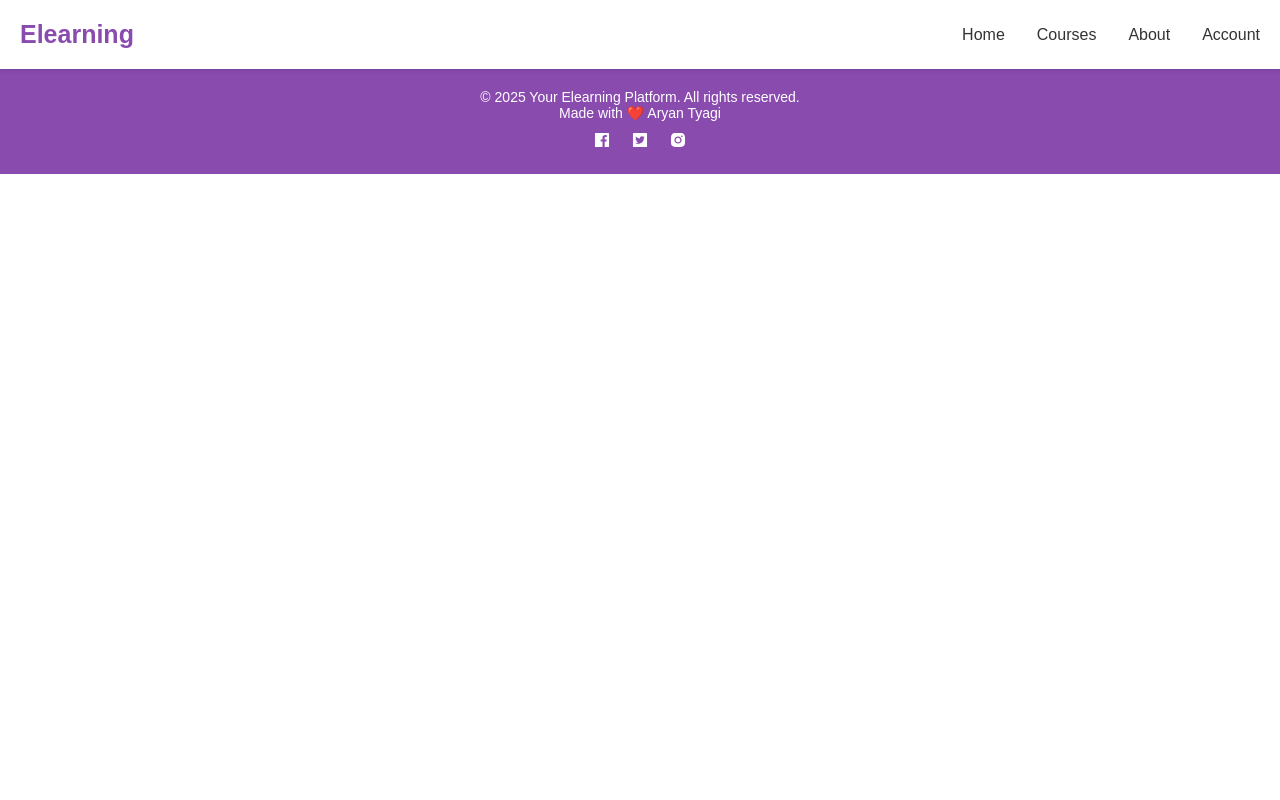
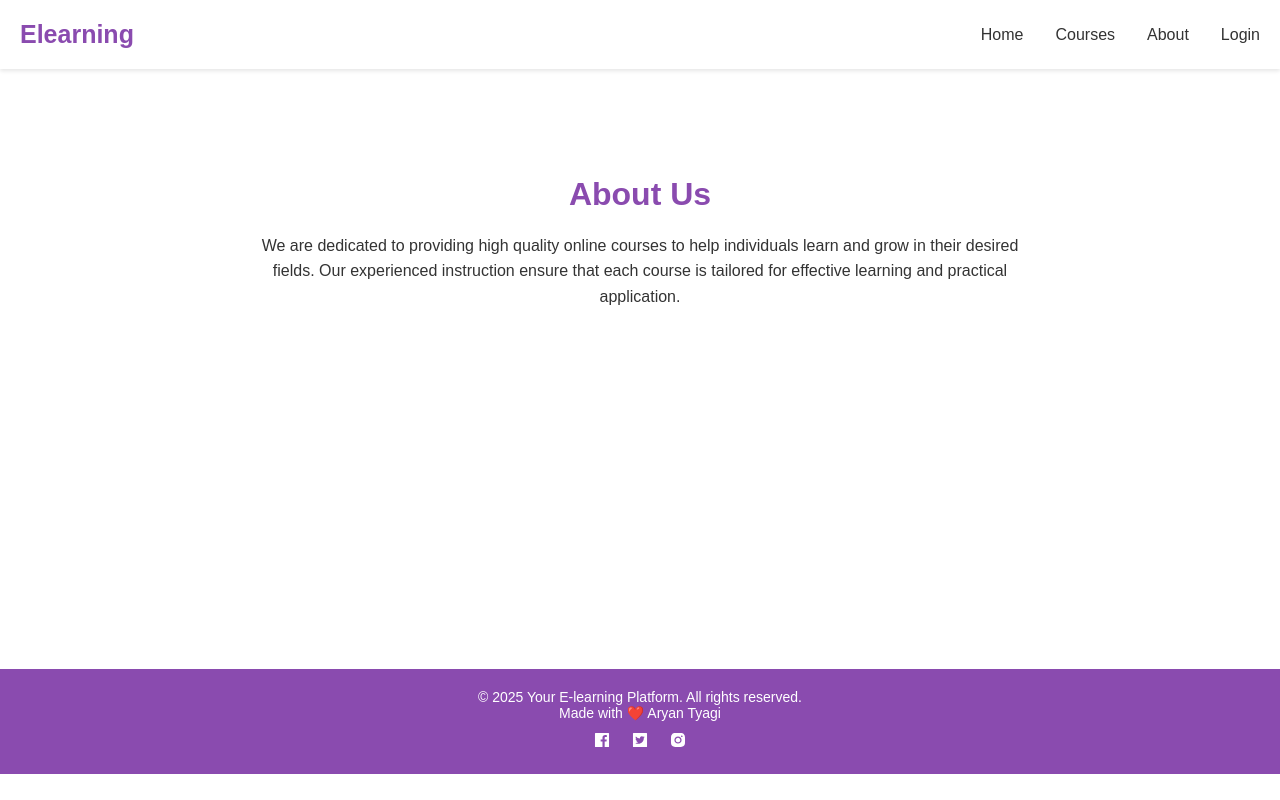
Before and after one commit to Lonewolf-0/e-learning, a React (Vite) app in the folder frontend/: page /about in a window 1280 px wide. Built offline with nearby package versions, Linux system fonts and the light colour scheme.

Commit message:
feat: implement user authentication with login, register, and profile management; add About and Account pages; enhance routing and context management

```diff
--- a/frontend/package.json
+++ b/frontend/package.json
@@ -10,8 +10,10 @@
     "preview": "vite preview"
   },
   "dependencies": {
+    "axios": "^1.9.0",
     "react": "^18.3.1",
     "react-dom": "^18.3.1",
+    "react-hot-toast": "^2.5.2",
     "react-icons": "^5.5.0",
     "react-router-dom": "^7.5.1"
   },
--- a/frontend/src/App.jsx
+++ b/frontend/src/App.jsx
@@ -7,19 +7,28 @@
 import Register from "./pages/auth/Register";
 import Verify from "./pages/auth/Verify";
 import Footer from "./components/footer/Footer";
+import About from "./pages/about/About";
+import Account from "./pages/account/Account";
+import { UserData } from "./context/UserContext";
 
 const App = () => {
+  const { isAuth, user } = UserData();
   return (
     <>
       <BrowserRouter>
-        <Header />
+        <Header isAuth={isAuth} />
         <Routes>
           <Route path="/" element={<Home />} />
-          <Route path="/login" element={<Login />} />
-          <Route path="/register" element={<Register />} />
-          <Route path="/verify" element={<Verify />} />
+          <Route path="/about" element={<About />} />
+          <Route
+            path="/account"
+            element={isAuth ? <Account user={user} /> : <Login />}
+          />
+          <Route path="/login" element={isAuth ? <Home /> : <Login />} />
+          <Route path="/register" element={isAuth ? <Home /> : <Register />} />
+          <Route path="/verify" element={isAuth ? <Home /> : <Verify />} />
         </Routes>
-        <Footer/>
+        <Footer />
       </BrowserRouter>
     </>
   );
--- a/frontend/src/components/footer/Footer.jsx
+++ b/frontend/src/components/footer/Footer.jsx
@@ -10,7 +10,7 @@
     <footer>
       <div className="footer-content">
         <p>
-          &copy; {currentYear} Your Elearning Platform. All rights reserved.{" "}
+          &copy; {currentYear} Your E-learning Platform. All rights reserved.{" "}
           <br />
           Made with ❤️ <a href="https://github.com/lonewolf-0">Aryan Tyagi</a>
         </p>
--- a/frontend/src/components/header/Header.jsx
+++ b/frontend/src/components/header/Header.jsx
@@ -2,7 +2,7 @@
 import "./header.css";
 import { Link } from "react-router-dom";
 
-const Header = () => {
+const Header = ({ isAuth }) => {
   return (
     <header>
       <div className="logo">Elearning</div>
@@ -10,7 +10,11 @@
         <Link to={"/"}>Home</Link>
         <Link to={"/courses"}>Courses</Link>
         <Link to={"/about"}>About</Link>
-        <Link to={"/account"}>Account</Link>
+        {isAuth ? (
+          <Link to={"/account"}>Account</Link>
+        ) : (
+          <Link to={"/login"}>Login</Link>
+        )}
       </div>
     </header>
   );
--- /dev/null
+++ b/frontend/src/context/UserContext.jsx
@@ -0,0 +1,88 @@
+import { createContext, useContext, useEffect, useState } from "react";
+import axios from "axios";
+import { server } from "../main";
+import toast, { Toaster } from "react-hot-toast";
+
+const UserContext = createContext();
+
+export const UserContextProvider = ({ children }) => {
+  const [user, setUser] = useState({});
+  const [isAuth, setIsAuth] = useState(false);
+  const [btnLoading, setBtnLoading] = useState(false);
+  const [loading, setLoading] = useState(true);
+
+  async function loginUser(email, password, navigate) {
+    setBtnLoading(true);
+    try {
+      const { data } = await axios.post(`${server}/api/user/login`, {
+        email,
+        password,
+      });
+
+      toast.success(data.message);
+      localStorage.setItem("token", data.token);
+      setUser(data.user);
+      setIsAuth(true);
+      setBtnLoading(false);
+      navigate("/");
+    } catch (error) {
+      setBtnLoading(false);
+      setIsAuth(false);
+      toast.error(error.response.data.message);
+    }
+  }
+
+  async function fetchUser() {
+    const token = localStorage.getItem("token");
+    if (!token) {
+      setLoading(false);
+      setIsAuth(false);
+      return;
+    }
+
+    try {
+      const { data } = await axios.get(`${server}/api/user/me`, {
+        headers: {
+          token: localStorage.getItem("token"),
+        },
+      });
+
+      setIsAuth(true);
+      setUser(data.user);
+    } catch (error) {
+      console.error("Error fetching user:", error);
+
+      // Only remove token if the error is due to authentication
+      if (error.response && error.response.status === 403) {
+        localStorage.removeItem("token");
+        setIsAuth(false);
+      }
+    } finally {
+      setLoading(false);
+    }
+  }
+
+  useEffect(() => {
+    fetchUser();
+  }, []);
+
+  return (
+    <UserContext.Provider
+      value={{
+        user,
+        setUser,
+        setIsAuth,
+        isAuth,
+        loginUser,
+        btnLoading,
+        loading,
+        fetchUser,
+      }}
+    >
+      {children}
+      <Toaster />
+    </UserContext.Provider>
+  );
+};
+
+export const UserData = () => useContext(UserContext);
--- a/frontend/src/main.jsx
+++ b/frontend/src/main.jsx
@@ -1,9 +1,14 @@
-import { StrictMode } from 'react'
-import { createRoot } from 'react-dom/client'
-import App from './App.jsx'
+import { StrictMode } from "react";
+import { createRoot } from "react-dom/client";
+import App from "./App.jsx";
+import { UserContextProvider } from "./context/UserContext.jsx";
 
-createRoot(document.getElementById('root')).render(
+export const server = "http://localhost:5000";
+
+createRoot(document.getElementById("root")).render(
   <StrictMode>
-    <App />
-  </StrictMode>,
-)
+    <UserContextProvider>
+      <App />
+    </UserContextProvider>
+  </StrictMode>
+);
--- /dev/null
+++ b/frontend/src/pages/about/About.jsx
@@ -0,0 +1,20 @@
+import React from "react";
+import "./about.css";
+
+const About = () => {
+  return (
+    <div className="about">
+      <div className="about-content">
+        <h2>About Us</h2>
+        <p>
+          We are dedicated to providing high quality online courses to help
+          individuals learn and grow in their desired fields. Our experienced
+          instruction ensure that each course is tailored for effective learning
+          and practical application.
+        </p>
+      </div>
+    </div>
+  );
+};
+
+export default About;
--- /dev/null
+++ b/frontend/src/pages/about/about.css
@@ -0,0 +1,23 @@
+.about{
+    padding: 80px 0;
+    text-align: center;
+    min-height: 55vh;
+
+    .about-content{
+        max-width: 800px;
+        margin: 0 auto;
+
+        h2{
+            font-size: 32px;
+            color: #8a4baf;
+            margin-bottom: 20px;
+        }
+
+        p{
+            font-size: 16px;
+            color: #333;
+            line-height: 1.6;
+        }
+
+    }
+}
--- /dev/null
+++ b/frontend/src/pages/account/Account.jsx
@@ -0,0 +1,53 @@
+import React from "react";
+import { MdDashboard } from "react-icons/md";
+import { IoMdLogOut } from "react-icons/io";
+import "./account.css";
+import { UserData } from "../../context/UserContext";
+import toast from "react-hot-toast";
+import { useNavigate } from "react-router-dom";
+
+const Account = ({ user }) => {
+  const { setIsAuth, setUser } = UserData();
+
+  const navigate = useNavigate();
+
+  const logoutHandler = () => {
+    localStorage.clear();
+    setUser([]);
+    setIsAuth(false);
+    toast.success("Logged out");
+    navigate("/login");
+  };
+  return (
+    <div>
+      {user && (
+        <div className="profile">
+          <h2>My Profile</h2>
+          <div className="profile-info">
+            <p>
+              <strong>Name - {user.name}</strong>
+            </p>
+            <p>
+              <strong>Email - {user.email} </strong>
+            </p>
+            <button className="common-btn">
+              <MdDashboard />
+              Dashboard
+            </button>
+            <br />
+            <button
+              onClick={logoutHandler}
+              className="common-btn"
+              style={{ background: "red" }}
+            >
+              <IoMdLogOut />
+              Logout
+            </button>
+          </div>
+        </div>
+      )}
+    </div>
+  );
+};
+
+export default Account;
--- /dev/null
+++ b/frontend/src/pages/account/account.css
@@ -0,0 +1,31 @@
+.profile {
+    background-color: white;
+    padding: 20px;
+    border-radius: 10px;
+    box-shadow: 0px 2px 4px rgba(0, 0, 0, 0.1);
+    width: 30%;
+    margin: 185px auto;
+
+    @media (max-width:768px) {
+        padding: 10px;
+        width: 80%;
+        margin: 90px auto;
+
+
+    }
+
+    .profile-info {
+        text-align: left;
+        margin-top: 15px;
+
+        p {
+            margin-bottom: 10px;
+            color: #333;
+
+            strong {
+                color: #8a4baf;
+            }
+        }
+    }
+
+}
--- a/frontend/src/pages/auth/Login.jsx
+++ b/frontend/src/pages/auth/Login.jsx
@@ -1,21 +1,44 @@
-import React from "react";
+import React, { useState } from "react";
 import "./auth.css";
-import { Link } from "react-router-dom";
+import { Link, useNavigate } from "react-router-dom";
+import { UserData } from "../../context/UserContext";
 
 const Login = () => {
+  const navigate = useNavigate();
+  const { btnLoading, loginUser } = UserData();
+  const [email, setEmail] = useState("");
+  const [password, setPassword] = useState("");
+
+  const submitHandler = async (e) => {
+    e.preventDefault();
+    await loginUser(email, password, navigate);
+  };
+
   return (
     <div className="auth-page">
       <div className="auth-form">
         <h2>Login</h2>
-        <form>
+        <form onSubmit={submitHandler}>
           <label htmlFor="email">Email</label>
-          <input type="email" required />
+          <input
+            type="email"
+            value={email}
+            onChange={(e) => setEmail(e.target.value)}
+            required
+          />
           <label htmlFor="password">Password</label>
-          <input type="password" required />
-          <button className="common-btn">Login</button>
+          <input
+            type="password"
+            value={password}
+            onChange={(e) => setPassword(e.target.value)}
+            required
+          />
+          <button disabled={btnLoading} type="submit" className="common-btn">
+            {btnLoading ? "Please Wait" : "Login"}
+          </button>
         </form>
         <p>
-            Don't have an account? <Link to='/register'>Register</Link>
+          Don't have an account? <Link to="/register">Register</Link>
         </p>
       </div>
     </div>
```
Also changed, not shown: 2 other files (tests, documents, lock files or other folders).
